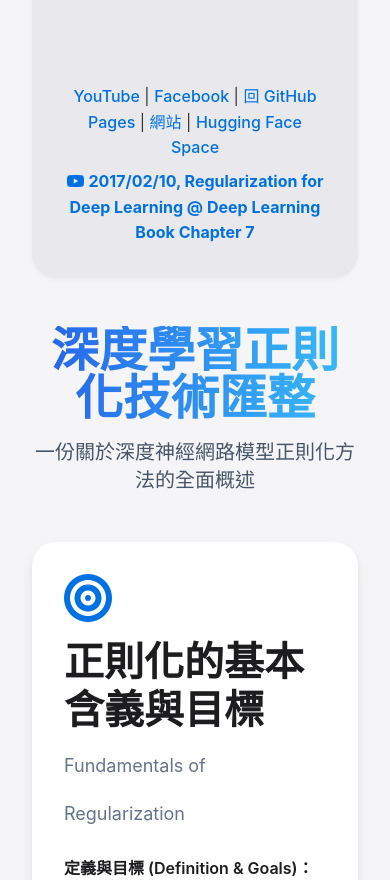
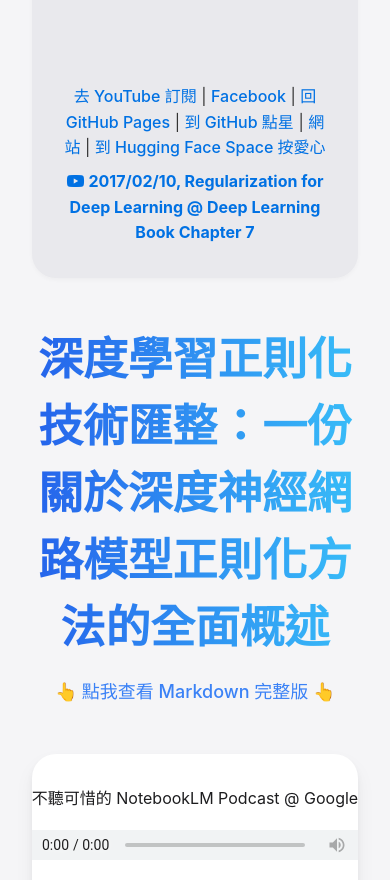
Before and after one commit to Deep-Learning-101/deep-learning-101.github.io, a Jekyll site: the page html/CH7.html, which Jekyll copies as it is, in a window 390 px wide. Shown: the part 642-1522 px from the top of the page. Built offline with Jekyll 4.4.1, drawn with Linux system fonts in a browser that asks for light colours; nearby versions of some CDN libraries; grey boxes are pictures that could not be loaded.

Commit message:
只是生成相關的圖片然後合併為影片，就播 PPT 的感覺

```diff
--- a/html/CH7.html
+++ b/html/CH7.html
@@ -21,6 +21,7 @@
             overflow: hidden; /* Ensures content respects border radius */
             display: flex;
             flex-direction: column;
+            margin-bottom: 1.5rem;
         }
         .bento-title {
             font-size: 1.75rem; /* 28px */
@@ -197,13 +198,14 @@
                         <img src="https://cdn.buymeacoffee.com/buttons/v2/default-red.png" alt="Buy Me A Coffee" style="height: 100px !important;width: 180px !important; display:inline-block; border-radius: 10px;">
                     </a>
                 </p>
-            <p align="center">
-            <a href="https://www.youtube.com/@DeepLearning101" target="_blank">YouTube</a> |
-            <a href="https://www.facebook.com/groups/525579498272187/" target="_blank">Facebook</a> |
-            <a href="https://deep-learning-101.github.io/"> 回 GitHub Pages</a> |
-            <a href="http://DeepLearning101.TWMAN.ORG" target="_blank">網站</a> |
-            <a href="https://huggingface.co/DeepLearning101" target="_blank">Hugging Face Space</a>
-            </p>
+                <p align="center">
+                <a href="https://www.youtube.com/@DeepLearning101" target="_blank">去 YouTube 訂閱</a> |
+                <a href="https://www.facebook.com/groups/525579498272187/" target="_blank">Facebook</a> |
+                <a href="https://deep-learning-101.github.io/"> 回 GitHub Pages</a> |
+                <a href="https://github.com/Deep-Learning-101" target="_blank"> 到 GitHub 點星</a> |
+                <a href="https://www.twman.org/DeepLearning101" target="_blank">網站</a> |
+                <a href="https://huggingface.co/DeepLearning101" target="_blank">到 Hugging Face Space 按愛心</a>
+                </p>
                 <p>
                     <a href="https://www.youtube.com/watch?v=gSymqOhKW8o" target="_blank" rel="noopener noreferrer"><i class="fab fa-youtube mr-1"></i><strong>2017/02/10, Regularization for Deep Learning @ Deep Learning Book Chapter 7</strong></a><br>
                 </p>
@@ -212,13 +214,39 @@
         </div>
 
         <header class="text-center my-12">
-            <h1 class="text-5xl md:text-7xl font-bold mb-4 bg-clip-text text-transparent bg-gradient-to-r from-blue-600 to-sky-400">
-                深度學習正則化技術匯整
+            <h1 class="chinese-main-title bg-clip-text text-transparent bg-gradient-to-r from-blue-600 to-sky-400">
+                <a href="https://deep-learning-101.github.io/notebooklm/NO19" target="_TOP">
+                深度學習正則化技術匯整：一份關於深度神經網路模型正則化方法的全面概述
+                </a>
             </h1>
-            <p class="text-xl text-slate-600">
-                一份關於深度神經網路模型正則化方法的全面概述
-            </p>
+
+            <!-- 👆 Emoji 版 Markdown 連結 -->
+            <div class="mt-4">
+                <a href="https://deep-learning-101.github.io/notebooklm/CH7" target="_TOP"
+                class="inline-block text-blue-500 hover:text-blue-700 text-lg font-medium"
+                title="點我查看 Markdown 完整版 ">
+                    👆 點我查看 Markdown 完整版 👆
+                </a>
+            </div>
         </header>
+
+        <div class="grid-container">
+            <div class="bento-box col-span-lg-3" style="display: flex; flex-direction: column; align-items: center;">
+                <div style="text-align: center;">
+                    🎵 不聽可惜的 NotebookLM Podcast @ Google 🎵<br>
+                    <audio controls style="width: 400px; height: 30px; margin-top: 20px;"><source src="../notebooklm-mp3/NO19.mp3" type="audio/mpeg"></audio>
+                </div>
+            <!-- 包住兩個影片的 flex 容器 -->
+             <div style="display: flex; justify-content: center; gap: 20px; flex-wrap: wrap; margin-top: 20px;">
+                <!-- 第 1 個影片 -->
+                 <iframe width="400" height="225" src="https://www.youtube.com/embed/9MnQmcqSzak" frameborder="0" allow="accelerometer; autoplay; clipboard-write; encrypted-media; gyroscope; picture-in-picture" allowfullscreen>
+                </iframe>
+                <!-- 第 2 個影片 -->
+                 <iframe width="400" height="225" src="https://www.youtube.com/embed/gSymqOhKW8o" frameborder="0" allow="accelerometer; autoplay; lipboard-write; encrypted-media; gyroscope; picture-in-picture" allowfullscreen>
+                </iframe>
+            </div>
+        </div>
+    </div>
 
         <div class="grid-container">
             <div class="bento-box col-span-lg-3">
```
Also changed, not shown: GeminiAbstract/PDF7.md (+29 -0 lines), notebooklm/CH7.md (+29 -0 lines).
